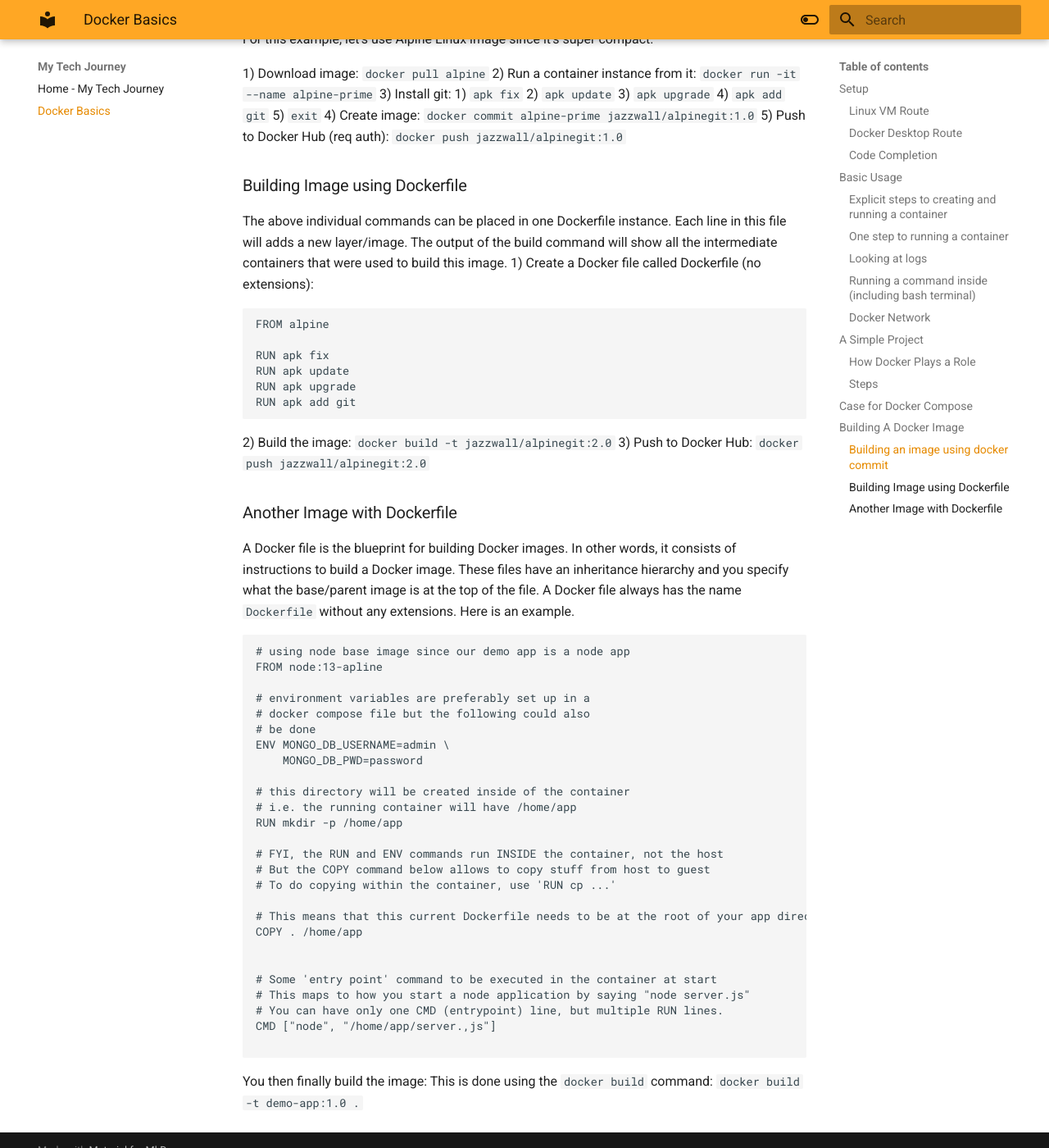
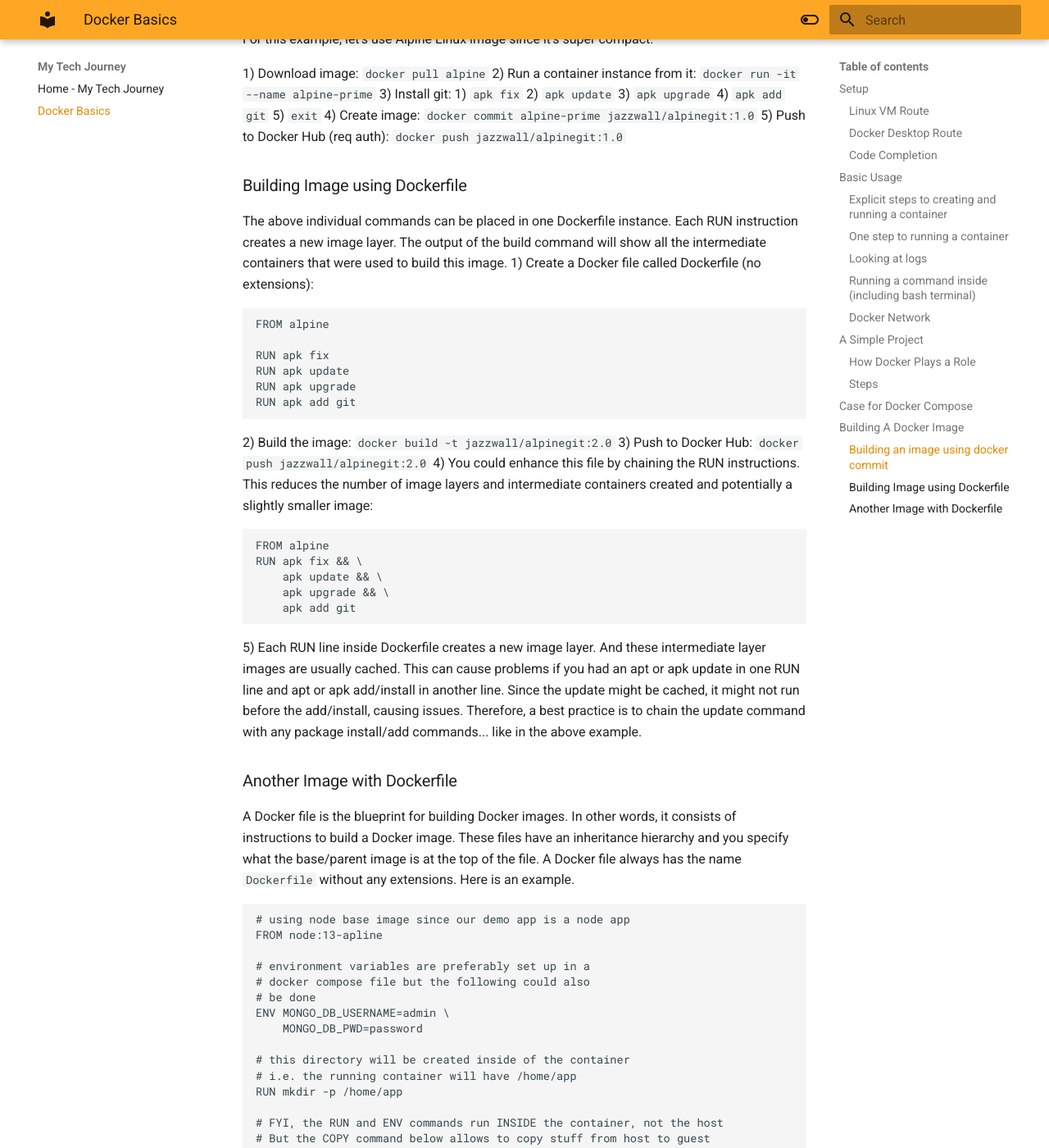
Before and after one commit to Jazzwall/mytechjourney, an MkDocs documentation site: the page built from docs/dockerbasics.md, in a window 1280 px wide and 1400 px high, scrolled down 3846 px. Shown: the whole window at 82% size. Built offline with MkDocs 1.6.1 and Material for MkDocs 9.7.7, drawn with Linux system fonts in a browser that asks for light colours.

Commit message:
vault backup: 2022-02-08 08:35:48

````diff
--- a/docs/dockerbasics.md
+++ b/docs/dockerbasics.md
@@ -138,7 +138,7 @@
 5) Push to Docker Hub (req auth): `docker push jazzwall/alpinegit:1.0`
 
 ### Building Image using Dockerfile
-The above individual commands can be placed in one Dockerfile instance.  Each line in this file will adds a new layer/image.  The output of the build command will show all the intermediate containers that were used to build this image.
+The above individual commands can be placed in one Dockerfile instance.  Each RUN instruction creates a new image layer.  The output of the build command will show all the intermediate containers that were used to build this image.
 1) Create a Docker file called Dockerfile (no extensions):
 ```dockerfile
 FROM alpine
@@ -150,7 +150,15 @@
 ```
 2) Build the image: `docker build -t jazzwall/alpinegit:2.0`
 3) Push to Docker Hub: `docker push jazzwall/alpinegit:2.0`
-
+4) You could enhance this file by chaining the RUN instructions. This reduces the number of image layers and intermediate containers created and potentially a slightly smaller image:
+```dockerfile
+FROM alpine
+RUN apk fix && \
+    apk update && \
+    apk upgrade && \
+    apk add git
+```
+5) Each RUN line inside Dockerfile creates a new image layer.   And these intermediate layer images are usually cached.  This can cause problems if you had an apt or apk update in one RUN line and apt or apk add/install in another line.  Since the update might be cached, it might not run before the add/install, causing issues.  Therefore, a best practice is to chain the update command with any package install/add commands... like in the above example.
 ### Another Image with Dockerfile
 A Docker file is the blueprint for building Docker images.  In other words, it consists of instructions to build a Docker image.  These files have an inheritance hierarchy and you specify what the base/parent image is at the top of the file.  A Docker file always has the name `Dockerfile` without any extensions.  Here is an example.
 ```dockerfile
````
Also changed, not shown: 1 other file.
